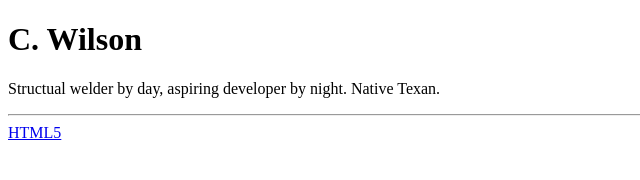
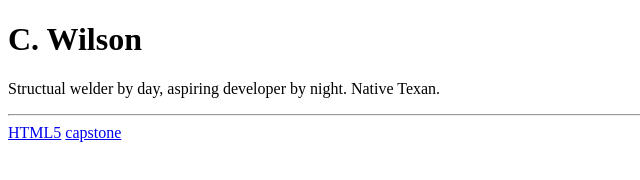
Before and after one commit to cjwilson31/cjwilson31.github.io, a plain HTML site: page index.html in a window 1280 px wide. Shown: the full height of the page, 0-640 px from the left. Drawn offline with Linux system fonts and the light colour scheme.

Commit message:
Update index.html

```diff
--- a/index.html
+++ b/index.html
@@ -24,7 +24,7 @@
 
  <footer>
  <a href="http://validator.w3.org/check?uri=referer">HTML5</a>
-   <a href="https://github.com/cjwilson31/cjwilson31.github.io/blob/master/capstone.html>capstone</a>
+   <a href="https://github.com/cjwilson31/cjwilson31.github.io/blob/master/capstone.html">capstone</a>
 
   </footer>
 </body>
```
